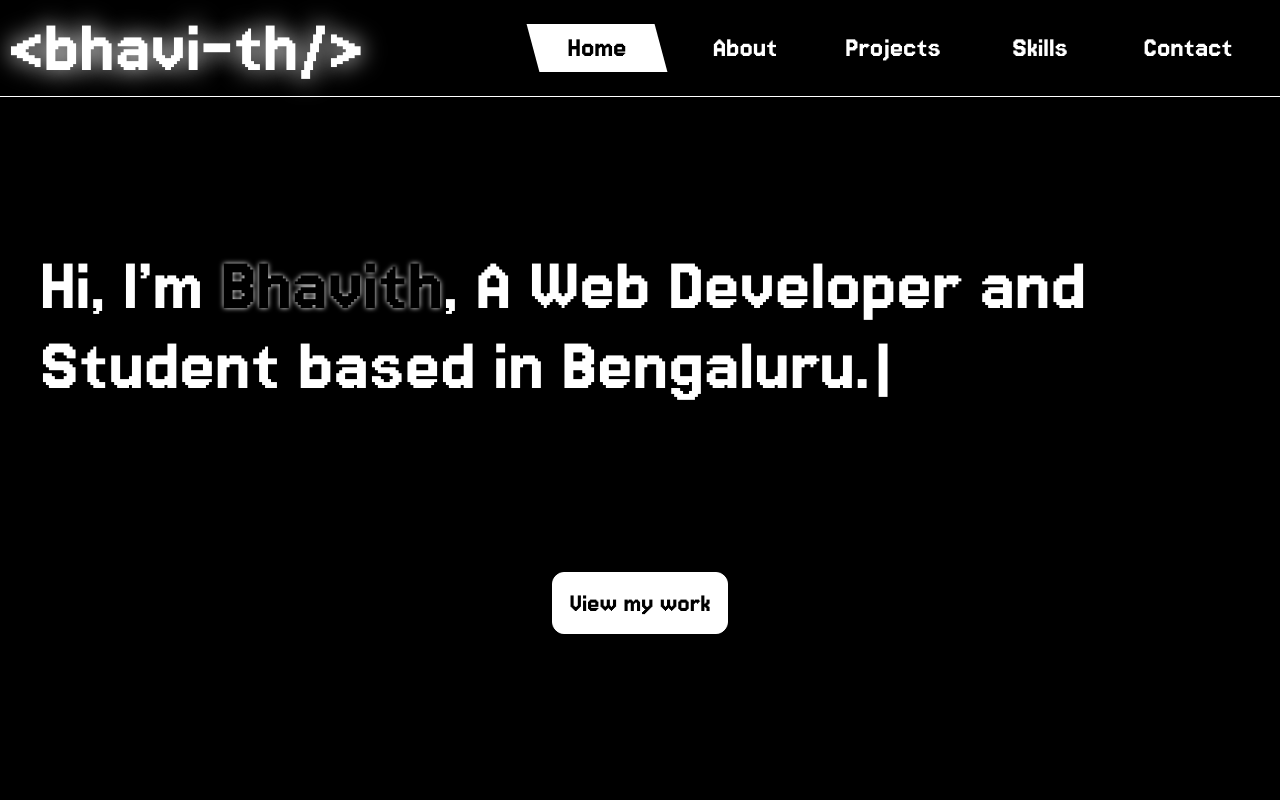
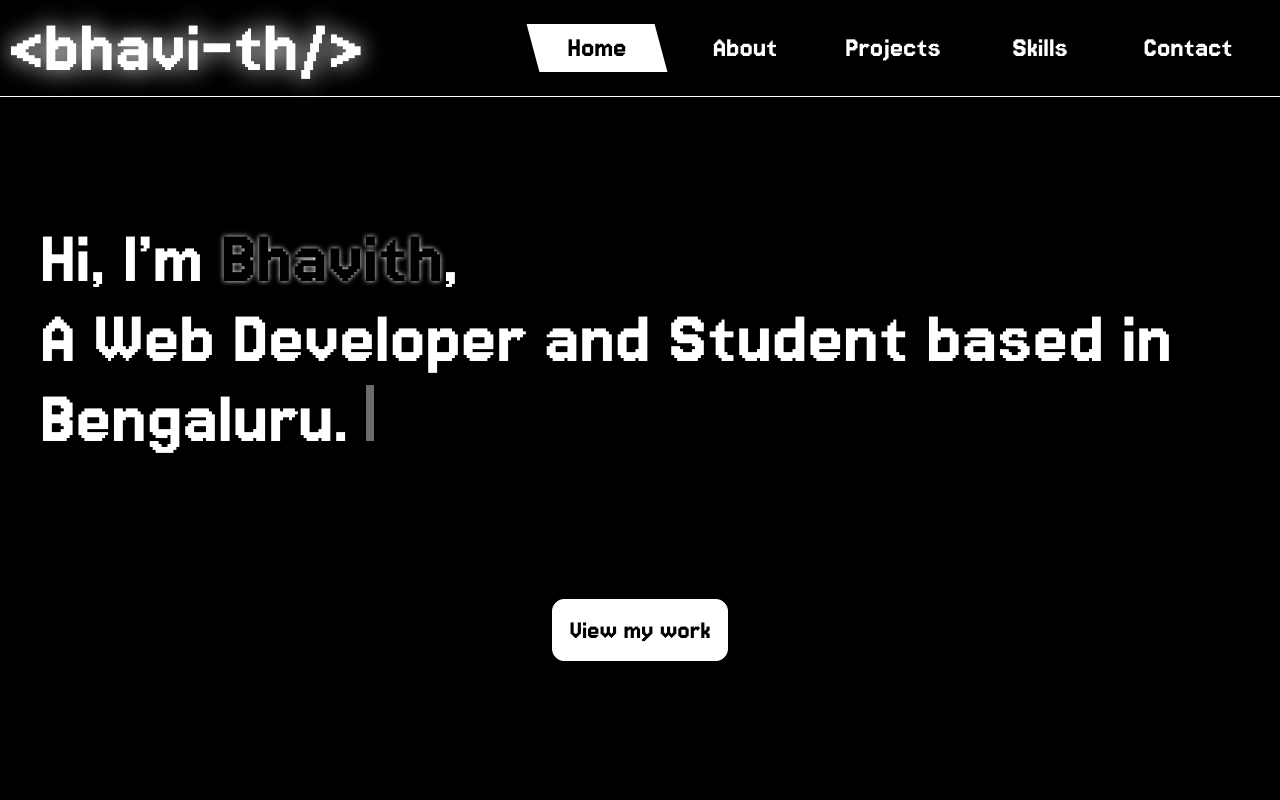
Before and after one commit to bhavi-th/portfolio, a React (Create React App) app: page / in a window 1280 px wide. Shown: the top 800 px of the page. Built offline with nearby package versions, Linux system fonts and the light colour scheme.

Commit message:
Added scroll tracker.

```diff
--- a/src/App.js
+++ b/src/App.js
@@ -2,12 +2,14 @@ import "./App.css"
 import About from "./components/About.js";
 import Home from "./components/Home.js";
 import Navbar from "./components/Navbar.js";
+import ScrollTracker from "./components/ScrollTracker.js";
 
 function App() {
 
   return (
     <div className="App">
       <Navbar />
+      <ScrollTracker />
       <Home />
       <About />
     </div>
--- a/src/components/Home.css
+++ b/src/components/Home.css
@@ -18,6 +18,7 @@
     text-shadow: 0px 0px 5px white;
     transition: text-shadow 250ms linear, color 250ms linear;
     cursor: url('/public/cursor.cur'), auto;
+    animation: flicker 2.5s linear;
 }
 
 #name:hover {
@@ -42,3 +43,23 @@
     background-color: black;
     color: white;
 }
+
+#cursor {
+    display: inline-block;
+    height: 7vmin;
+    width: 1vmin;
+    background-color: white;
+    animation: blink 2s infinite linear;
+}
+
+@keyframes blink {
+
+    0%,
+    100% {
+        opacity: 0.2;
+    }
+
+    50% {
+        opacity: 1;
+    }
+}
--- a/src/components/Home.js
+++ b/src/components/Home.js
@@ -6,7 +6,7 @@ export default function Home() {
     const [text, setText] = useState("");
 
     useEffect(() => {
-        const fullText = `Hi, I’m <span id="name">Bhavith</span>, A Web Developer and Student based in Bengaluru.`;
+        const fullText = `Hi, I’m <span id="name">Bhavith</span>,<br> A Web Developer and Student based in Bengaluru. `;
         let index = 0;
 
         const typeText = () => {
@@ -25,7 +25,7 @@ export default function Home() {
         <div className="Home" id="home">
             <p>
                 <span dangerouslySetInnerHTML={{ __html: text }}></span>
-                <span className="cursor">|</span>
+                <div id="cursor"></div>
             </p>
             <a href="#projects">View my work</a>
         </div>
--- /dev/null
+++ b/src/components/ScrollTracker.js
@@ -0,0 +1,31 @@
+import { useEffect, useState } from "react";
+
+const ScrollTracker = () => {
+    const [scrollWidth, setScrollWidth] = useState(0);
+
+    useEffect(() => {
+        const handleScroll = () => {
+            const scrolled = window.scrollY;
+            const totalHeight = document.documentElement.scrollHeight - window.innerHeight;
+            const scrollPercentage = (scrolled / totalHeight) * 100;
+            setScrollWidth(scrollPercentage);
+        };
+
+        window.addEventListener("scroll", handleScroll);
+        return () => window.removeEventListener("scroll", handleScroll);
+    }, []);
+
+    return (
+        <div style={{
+            position: "fixed",
+            top: "11.75vmin",
+            left: 0,
+            width: `${scrollWidth}%`,
+            height: "8px",
+            backgroundColor: "white",
+            transition: "width 0.1s ease-out"
+        }} />
+    );
+};
+
+export default ScrollTracker;
```
